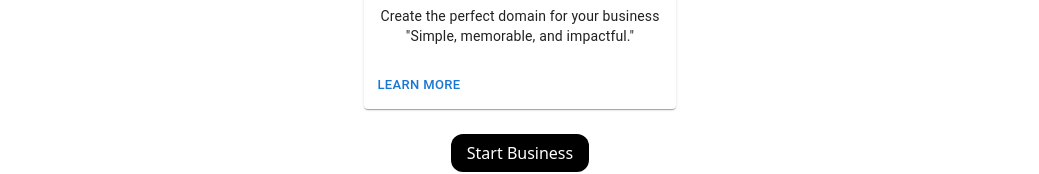
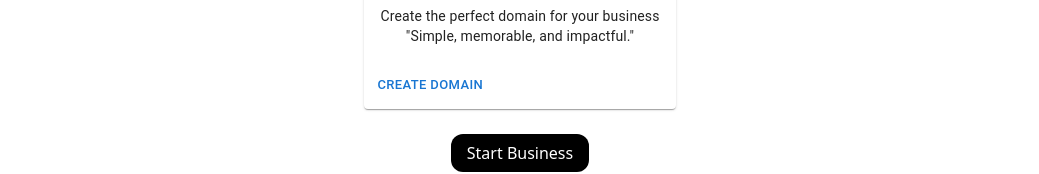
Before and after one commit to romanvieito/simplerb, a Next.js app: page / in a window 1280 px wide. Shown: the part 394-568 px from the top of the page, without its empty margins (120-1159 px from the left). Built offline with nearby package versions, Linux system fonts and the light colour scheme; no server answers.

Commit message:
label create domain

```diff
--- a/pages/index.tsx
+++ b/pages/index.tsx
@@ -155,7 +155,7 @@ const Home: NextPage = () => {
             </CardContent>
             <CardActions>
               <Button size="small" key={pages[0].name} href={pages[0].link}>
-                Learn More
+                Create Domain
               </Button>
             </CardActions>
           </Card>
```
